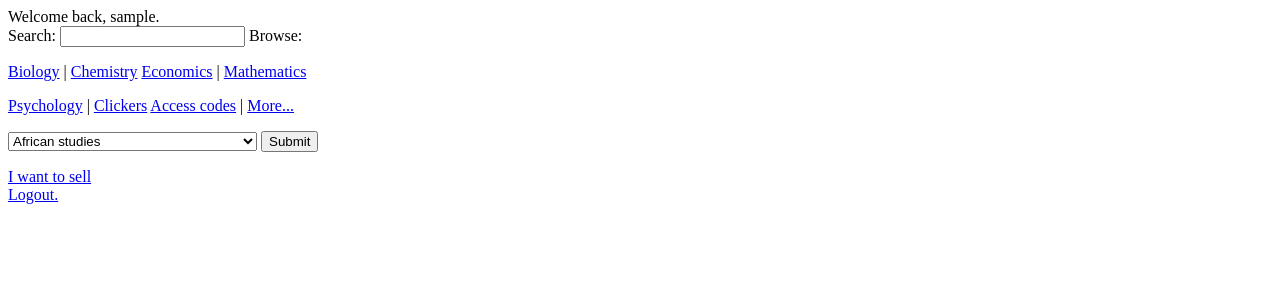
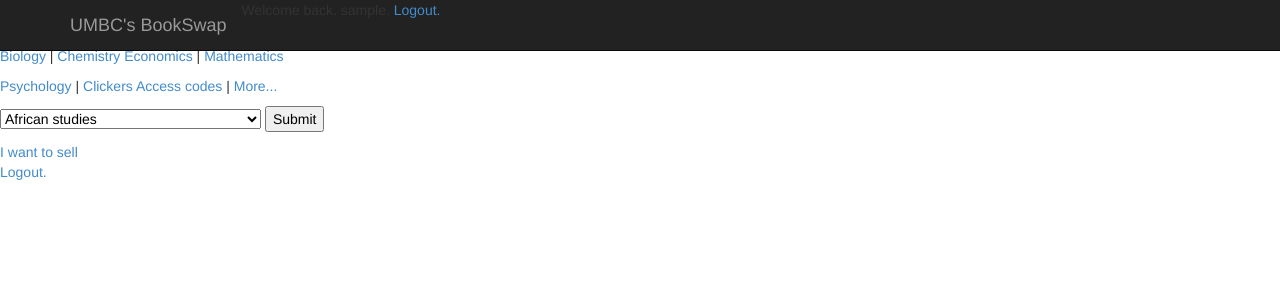
Before and after one commit to rtsio/bookswap, a PHP site: page /index.php in a window 1280 px wide. Shown: the top 300 px of the page. Run offline with PHP 8.4, Linux system fonts and the light colour scheme; the visitor is signed in with stand-in values (Sample User, id 1).

Commit message:
Added UI to index.php

```diff
--- a/index.php
+++ b/index.php
@@ -7,10 +7,34 @@
 <html lang="en">
   <head>
     <meta charset="utf-8">
+    <meta name="viewport" content="width=device-width, initial-scale=1.0">
     <title>BookSwap - by students, for students</title>
-    <link rel="stylesheet" href="css/style.css">
+    <link rel="stylesheet" href="css/bootstrap.css">
   </head>
   <body>
+    <div class="navbar navbar-inverse navbar-fixed-top" role="navigation">
+      <div class="container">
+        <div class="navbar-header">
+          <a class="navbar-brand" href="#"><?php echo UNIVERSITY_NAME; ?>'s BookSwap</a>
+        </div>
+        <div class="navbar-collapse collapse">
+          <?php if (empty($_SESSION['user'])): ?>
+          <form class="navbar-form navbar-right" role="form" action="php/login.php" method="POST">
+            <div class="form-group">
+              <input type="text" name="user" placeholder="user" class="form-control">
+            </div>
+            <div class="form-group">
+              <input type="password" name="pass" placeholder="password" class="form-control">
+            </div>
+            <button type="submit" class="btn btn-success">Sign in</button>
+            <?php else: ?>
+            Welcome back,  <?php echo htmlentities($_SESSION['user']['username'], ENT_QUOTES, 'UTF-8'); ?>.
+            <a href="logout.php">Logout.</a>
+            <?php endif; ?>
+          </form>
+        </div><!--/.navbar-collapse -->
+      </div>
+    </div>
     <?php if (empty($_SESSION['user'])): ?>
     Welcome to <?php echo UNIVERSITY_NAME ?>'s BookSwap! This is a book exchange
     run by students, for students - cutting out the middlemen and making your education cheaper.
@@ -69,7 +93,8 @@
             <option value="poli">Political sciences</option>
             <option value="psyc">Psychology</option>
             <option value="stat">Statistics</option>
-          </select>
+            <option value="other">Other</option>
+	   </select>
           <input type="submit">
         </form>
       </p>
```
